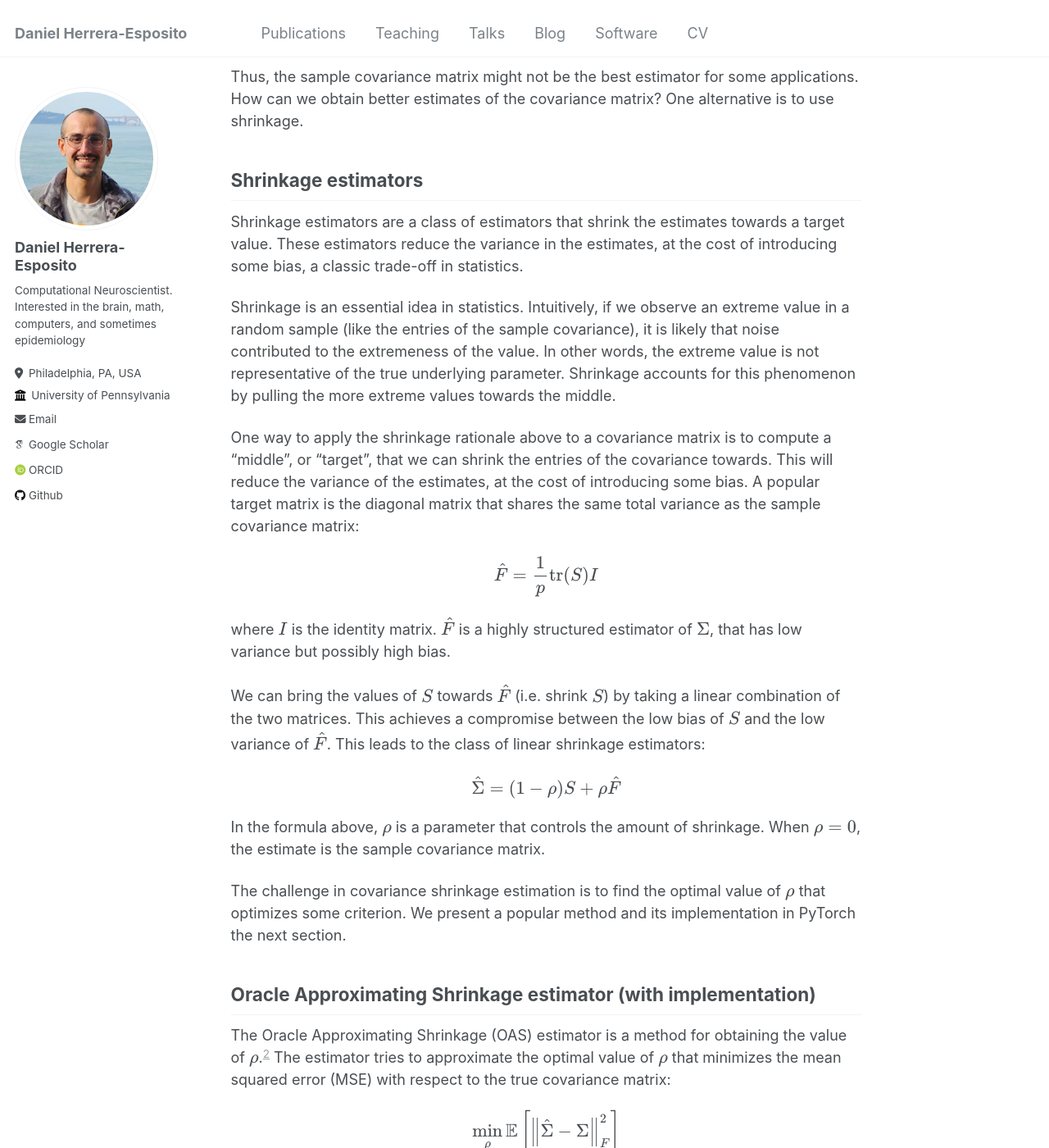
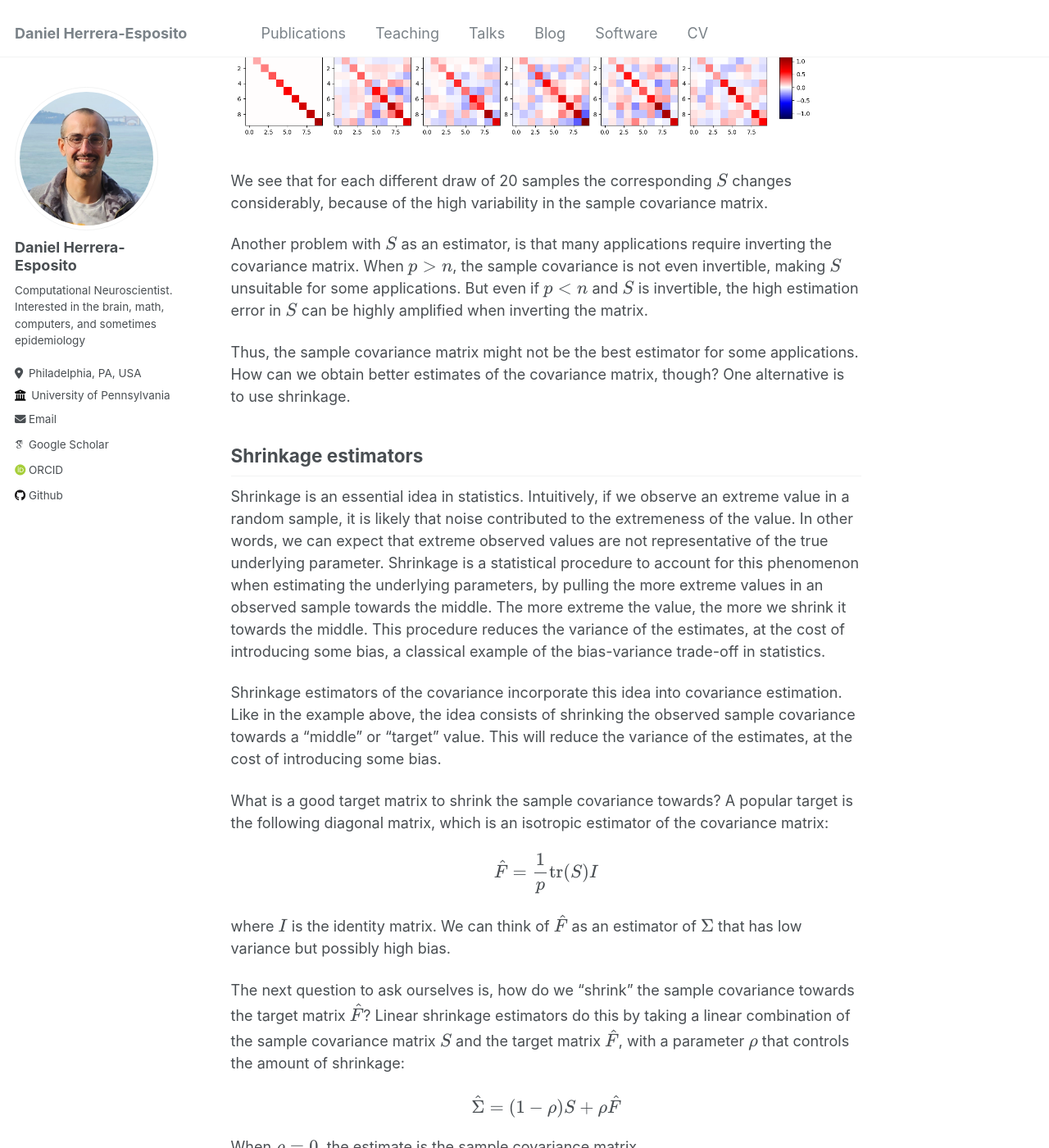
Before and after one commit to dherrera1911/dherrera1911.github.io, a Jekyll site: the page built from _posts/2024-12-03-covariance-shrinkage.md, in a window 1280 px wide and 1400 px high, scrolled down 2355 px. Shown: the whole window at 82% size. Built offline with Jekyll 4.4.1, drawn with Linux system fonts in a browser that asks for light colours; some web fonts are replaced; some of the changed text lies outside the part shown.

Commit message:
Tidy up blogpost

````diff
--- a/_posts/2024-12-03-covariance-shrinkage.md
+++ b/_posts/2024-12-03-covariance-shrinkage.md
@@ -9,29 +9,30 @@
 ---
 
 Covariance matrices are one of the most important objects in
-statistics and machine learning.
-However, estimating covariance matrices can be difficult,
+statistics and machine learning, essential to many algorithms.
+But estimating covariance matrices can be difficult,
 especially in high-dimensional settings. In this post we
 introduce covariance shrinkage, a technique
-to improve the estimation of covariance matrices. We also
+to improve covariance matrix estimation. We also
 provide a PyTorch implementation of a popular shrinkage
-estimator, the Oracle Approximating Shrinkage (OAS) estimator.
+technique, the Oracle Approximating Shrinkage (OAS) estimator.
 
 ## Introduction
 
-One issue with estimating covariance matrices is that
-for a random variable with $$p$$ dimensions, the covariance
-matrix has $$p \times p$$ entries. Of those entries, $$(p+1)p/2$$
-are independent parameters need to be estimated, because
-of the symmetry of the covariance matrix.[^1] This means
-that the number of parameters needed to estimate the
-covariance matrix grows fast with the number of dimensions.
-An interesting and challenging statistical problem is how to
-estimate a covariance matrix when the number of observations $$n$$
-is not large compared to the number of dimensions $$p$$.
+One issue with estimating the true covariance matrix
+$$\Sigma$$ for a given population or random variable is that,
+if $$p$$ is the number of dimensions, $$\Sigma$$ has
+$$p \times p$$ entries, of which $$(p+1)p/2$$
+are independent parameters need to be estimated (because
+of the matrix symmetry[^1]). This means that the number of parameters
+needed to estimate the covariance matrix grows fast with the
+number of dimensions. That is, covariance estimation suffers
+from the curse of dimensionality. An interesting and challenging statistical
+problem is how to estimate a covariance matrix when the number of
+observations $$n$$ is not large compared to the number of dimensions $$p$$.
 
-The simplest approach to estimating the covariance
-matrix is to use the sample covariance. Given a dataset of
+The simplest way to estimate the covariance
+matrix is to use the sample covariance $$S$$. Given a dataset of
 $$n$$ observations of $$p$$-dimensional
 random variable $$X \in \mathbb{R}^p$$, with the observations labeled
 as $$X_1, X_2, \ldots, X_n$$, the sample covariance matrix is
@@ -40,13 +41,21 @@
 $$S = \frac{1}{n-1} \sum_{i=1}^n (X_i - \bar{X})(X_i - \bar{X})^T$$
 
 where $$\bar{X}$$ is the sample mean. $$S$$ is an unbiased
-estimator of the true population covariance matrix. This means
+estimator of the true population covariance matrix, which means
 that the expected value of $$S$$ is the true covariance matrix.
 
 However, the sample covariance has some drawbacks as an
 estimator. Mainly, $$S$$ is unstable when $$n$$ is small
-compared to $$p$$, meaning that it can have large errors.
-Let's visualize the variability in $$S$$ with some simulations:
+compared to $$p$$, meaning that it can have large errors
+with respect to the true covariance $$\Sigma$$.
+
+Let's visualize this variability with some simulations.
+We first define a diagonal covariance matrix $$\Sigma$$. Then
+we take 20 samples from a 10-dimensional Gaussian distribution
+that has $$\Sigma$$ as its true covariance matrix. Then we
+compute the sample covariance matrix $$S$$ for these
+observations. We repeat this process 5 times and plot the
+resulting sample covariance matrices.
 
 ```python
 import torch
@@ -55,10 +64,12 @@
 
 torch.manual_seed(2)
 
-n_dim = 10
-n_samples = 20
-n_reps = 5
+# Simulation parameters
+n_dim = 10      # Number of dimensions of the random variable
+n_samples = 20  # Number of samples to use
+n_reps = 5      # Number of sample covariance matrices to compute
 
+# True covariance matrix
 cov_pop = torch.linspace(start=0.1, end=1, steps=n_dim)
 cov_pop = torch.diag(cov_pop)
 
@@ -76,7 +87,7 @@
 im = axs[0].imshow(cov_pop, cmap='seismic', vmin=-max_val, vmax=max_val)
 axs[0].set_title("Population cov", fontsize=18)
 for i, ax in enumerate(axs[1:]):
-    im = ax.imshow(covs_sample[i], cmap='seismic', vmin=-max_val, vmax=max_val)
+    ax.imshow(covs_sample[i], cmap='seismic', vmin=-max_val, vmax=max_val)
     ax.set_title(f"Sample cov {i+1}", fontsize=18)
 
 plt.tight_layout()
@@ -94,86 +105,98 @@
 ```
 ![](/files/blog/shrinkage/cov_var1.png)
 
-Also, many applications require inverting the covariance matrix.
-For one, $$S$$ is not even invertible if the number of observations
-is less than the number of dimensions. But even if the sample
-covariance is invertible, the estimation errors can be highly
-amplified when inverting the matrix.
+We see that for each different draw of 20 samples the corresponding
+$$S$$ changes considerably, because of the high variability in
+the sample covariance matrix.
+
+Another problem with $$S$$ as an estimator, is that many applications require
+inverting the covariance matrix. When $$p > n$$, the sample covariance
+is not even invertible, making $$S$$ unsuitable for some applications.
+But even if $$p<n$$ and $$S$$ is invertible, the high estimation error in
+$$S$$ can be highly amplified when inverting the matrix.
 
 Thus, the sample covariance matrix might not be the best
 estimator for some applications. How can we obtain better
-estimates of the covariance matrix?
-One alternative is to use shrinkage.
+estimates of the covariance matrix, though? One alternative is to use
+shrinkage.
 
 ## Shrinkage estimators
 
-Shrinkage estimators are a class of estimators that shrink the
-estimates towards a target value. These estimators reduce the
-variance in the estimates, at the cost of introducing some bias,
-a classic trade-off in statistics.
+Shrinkage is an essential idea in statistics. Intuitively,
+if we observe an extreme value in a random sample, it is likely that
+noise contributed to the extremeness of the value. In other words,
+we can expect that extreme observed values are not representative of
+the true underlying parameter. Shrinkage is a statistical procedure to
+account for this phenomenon when estimating the underlying parameters,
+by pulling the more extreme values in an observed sample towards the middle.
+The more extreme the value, the more we shrink it towards the middle. This
+procedure reduces the variance of the estimates, at the cost of introducing
+some bias, a classical example of the bias-variance trade-off in statistics.
 
-Shrinkage is an essential idea in statistics. Intuitively,
-if we observe an extreme value in a random sample
-(like the entries of the sample covariance), it is likely that
-noise contributed to the extremeness of the value. In other words,
-the extreme value is not representative of the true underlying
-parameter. Shrinkage accounts for this phenomenon by
-pulling the more extreme values towards the middle.
+Shrinkage estimators of the covariance incorporate this idea into
+covariance estimation. Like in the example above, the idea consists
+of shrinking the observed sample covariance towards a "middle" or
+"target" value. This will reduce the variance
+of the estimates, at the cost of introducing some bias.
 
-One way to apply the shrinkage rationale above to a covariance
-matrix is to compute a "middle", or "target", that we can shrink
-the entries of the covariance towards. This will reduce the variance
-of the estimates, at the cost of introducing some bias.
-A popular target matrix is the diagonal matrix that
-shares the same total variance as the sample covariance matrix:
+What is a good target matrix to shrink the sample covariance towards?
+A popular target is the following diagonal matrix, which
+is an isotropic estimator of the covariance matrix:
 
 $$\hat{F} = \frac{1}{p} \text{tr}(S) I$$
 
-where $$I$$ is the identity matrix. $$\hat{F}$$ is a highly
-structured estimator of $$\Sigma$$, that has low variance but
+where $$I$$ is the identity matrix. We can think of $$\hat{F}$$
+as an estimator of $$\Sigma$$ that has low variance but
 possibly high bias.
 
-We can bring the values of $$S$$ towards $$\hat{F}$$ (i.e. shrink
-$$S$$) by taking a linear combination of the two matrices.
-This achieves a compromise between the low bias
-of $$S$$ and the low variance of $$\hat{F}$$. This leads to
-the class of linear shrinkage estimators:
+The next question to ask ourselves is, how do we "shrink" the sample
+covariance towards the target matrix $$\hat{F}$$? Linear shrinkage
+estimators do this by taking a linear combination of the sample
+covariance matrix $$S$$ and the target matrix $$\hat{F}$$,
+with a parameter $$\rho$$ that controls the amount of shrinkage:
 
 $$\hat{\Sigma} = (1-\rho) S + \rho \hat{F}$$
 
-In the formula above, $$\rho$$ is a parameter that controls the
-amount of shrinkage. When $$\rho = 0$$, the estimate is the sample
-covariance matrix.
+When $$\rho = 0$$, the estimate is the sample covariance matrix.
 
-The challenge in covariance shrinkage estimation is to find
-the optimal value of $$\rho$$ that optimizes some criterion.
-We present a popular method and its implementation in PyTorch
-the next section.
-
+The last question we need to ask ourselves is how to find a value
+of $$\rho$$ that results in a good estimate. This is a challenging
+problem, as the optimal value of $$\rho$$ depends on the true
+covariance matrix, which is unknown. We turn to this question
+in the next section.
 
 ## Oracle Approximating Shrinkage estimator (with implementation)
 
-The Oracle Approximating Shrinkage (OAS) estimator is a method
-for obtaining the value of $$\rho$$.[^2] The estimator tries to
-approximate the optimal value of $$\rho$$ that minimizes the
-mean squared error (MSE) with respect to the true covariance
-matrix:
+A typical way to find a good value of $$\rho$$ is to start
+by assuming that the true covariance matrix $$\Sigma$$ is known,
+and choosing an estimation criterion to minimize. For example,
+one common criterion to optimize is the mean squared error (MSE)
+between the estimated covariance matrix $$\hat{\Sigma}$$ and the true
+covariance matrix $$\Sigma$$:
 
 $$\min_{\rho} \mathbb{E} \left[ \left\| \hat{\Sigma} - \Sigma \right\|_F^2 \right]$$
 
-where $$\| \cdot \|_F$$ is the Frobenius norm.[^3] The authors of
-the original [OAS paper](https://ieeexplore.ieee.org/document/5484583)
-derive the following closed-form formula approximating the
-the $$\rho$$ that minimizes the expression above (under a Gaussian
-assumption). This approximation is particularly useful when the
-number of observations is small. The formula for the OAS
-approximation is given by:
+where $$\| \cdot \|_F$$ is the Frobenius norm[^3]. Under a known
+$$\Sigma$$, it is often possible to find a formula for what
+the optimal value of $$\rho$$ is, which can be denoted as
+the oracle value of $$\rho$$.
+
+In practice, however, we do not know the true covariance matrix
+$$\Sigma$$. Thus, the challenge is to find a way to approximate
+the unknown optimal value of $$\rho$$ when $$\Sigma$$ is unknown.
+
+This is what [Oracle Approximating Shrinkage (OAS)](https://ieeexplore.ieee.org/document/5484583)
+does: it proposes a formula to approximate the oracle value of $$\rho$$
+that minimizes the MSE, under the assumption that the data is
+Gaussian distributed. This method performs particularly well
+when the number of observations $$n$$ is small compared to the number
+of dimensions $$p$$. The OAS formula for $$\rho$$ is as follows:
 
 $$\hat{\rho}_{OAS} = \frac{(1-2p)\mathrm{Tr}(S^2) + \mathrm{Tr}^2(S)}
 {(n+1-2/p) (\mathrm{Tr}(S^2) - \mathrm{Tr}^2(S)/p} $$
 
 where we cap the result at 1 (if the value of the formula
-above is larger than one, we set $\hat{\rho}_{OAS}=1$).
+above is larger than one, we set $$\hat{\rho}_{OAS}=1$$).
 
 Let's implement the OAS estimator in PyTorch:
 
@@ -235,9 +258,13 @@
     return oas_estimate
 ```
 
-Let's now test the OAS estimator with the same simulations as before,
-and compare the MSE of the OAS estimator $$\hat{Sigma}$$ to the MSE of
-the sample covariance matrix $$S$$:
+Let's now test the OAS estimator with the same simulations as before.
+We again sample 20 observations from a 10-dimensional Gaussian,
+and we compute both the sample covariance matrix $$S$$ and the
+OAS estimator $$\hat{\Sigma}$$ for the data. We repeat this
+process 5 times, and plot both the covariance estimates, and
+compute the MSE between the true covariance matrix and both
+estimators.
 
 ```python
 n_dim = 10
@@ -291,29 +318,31 @@
 
 ## Linear Discriminant Analysis with shrinkage
 
-Let's next see the OAS estimator used in practice, by applying
-Linear Discriminant Analysis (LDA) to the MNIST dataset.
+Let's next compare the OAS estimator to the sample covariance
+estimator in a practical setting. For this, we will
+use Linear Discriminant Analysis (LDA) as applied to the MNIST dataset.
+
+### Linear Discriminant Analysis
 
 LDA is a standard technique for
 dimensionality reduction and classification. In a labeled dataset,
-LDA learns the filters that maximize the separation between classes
+LDA learns the filters that maximize the separation between classes,
 while minimizing the within-class variability. This goal can be
 mathematically formulated as follows:
 
 - In a dataset with $$C$$ classes, the between-class scatter matrix
 $$S_B = \frac{1}{C}\sum_{i=1}^C (\mu_i - \mu)(\mu_i - \mu)^T$$
 (i.e. covariance of the class means centered around the global mean)
-indicates how the class means are spread out in the data space
+indicates how the class means are spread out in the data space. In this
+formula, $$\mu_i$$ is the mean of class $$i$$, and $$\mu$$ is the global mean.
 - The within-class scatter matrix
 $$S_W = \frac{1}{N} \sum_{i=1}^C \sum_{x \in X_i} (x - \mu_i)(x - \mu_i)^T$$,
-where $$N$$ is the total number of samples, and $$X_i$$ is the
-set of samples in class $$i$$ indicates how the data points are spread out
-around their class means (this is the residual covariance around the
-class means)
-- Along direction $$w$$, the variance between classes is given by
-$$w^T S_B w$$, and the variance within classes is given by
-$$w^T S_W w$$
-- The directions that maximize between-class separation while
+where $$N$$ is the total number of samples, and $$X_i$$ is the residual
+covariance around the class means, i.e. the within-class variability.
+- If we project the data along vector $$w$$, the variance between classes
+will be given by $$w^T S_B w$$, and the variance within classes will
+be given by $$w^T S_W w$$
+- Thus, the filters $$w$$ that maximize between-class separation while
 minimizing within-class variance are the directions that maximize
 the following ratio:
 
@@ -324,21 +353,22 @@
 (see [here](https://en.wikipedia.org/wiki/Linear_discriminant_analysis#Multiclass_LDA)).
 Thus, we can find the LDA filters by computing the two scatter matrices,
 inverting $$S_W$$, and computing the eigenvectors of the product $$S_W^{-1} S_B$$.
+LDA is also a linear classifier, which uses these projection to
+classify new data points based on how close they are to the class means.
 
 The quality of the LDA filters depends on the quality of the
-estimates of $$S_W$$ and $$S_B$$. Thus, we can compare the filters
-learned when using the sample covariance estimator and the OAS
-estimator for $$S_W$$. This gives us a natural way to evaluate
-both methods: we can use the classification accuracy of the LDA
-linear decoder with the projections learned with both methods
-as a measure of the quality of the covariance matrix.
+estimates of $$S_W$$ and $$S_B$$. That's why LDA is a good
+application to compare covariance estimators: the quality
+of the LDA filters (which we can measure by the classification
+accuracy) can be used as a proxy for the quality of the covariance
+estimates.
 
-We apply LDA to the MNIST dataset because it has a large number of
-dimensions.
+### Applying LDA to MNIST
 
 Let's first load the MNIST dataset using the `torchvision` package.
+
 Note that we modify the dataset in two ways to better suit our example.
-First, we subsample the number of images, keeping only 2000 pictures so that
+First, we subsample the number of images, keeping only 2000 images so that
 the number of observations $$n$$ is close to the number of dimensions $$p$$.
 Second, we remove from the learning procedure some pixels that have zero
 variance (i.e. they are constant across all images) to avoid
@@ -407,7 +437,8 @@
 
 ![](/files/blog/shrinkage/mnist.png)
 
-Next, let's compute the scatter matrices $$S_W$$ and $$S_B$$
+Next, let's compute the scatter matrices $$S_W$$ and $$S_B$$. Matrix $$S_W$$
+is estimated both using the sample covariance and the OAS estimator.
 
 ```python
 # Compute the class means
@@ -501,9 +532,21 @@
 example in the influential paper
 [Regularized Discriminant Analysis](https://www.tandfonline.com/doi/abs/10.1080/01621459.1989.10478752).
 
+## Conclusion
 
-[^1]: The covariance matrix is symmetric, so the number of unique entries is given by those at and below the diagonal. The first row has $1$ element at/below the diagonal, the second row has $2$, and so on up to the $n$th row, which has $p$ elements. So the number of unique elements equals the sum $1 + 2 + \ldots + p$. Note that adding the first and last element equals $p+1$, adding the second and second-to-last element also equals $p+1$, and so on. So, we have $p/2$ pairs of elements that sum to $p+1$, resulting in the known formula $1 + 2 + \ldots + p = \frac{(p+1)p}{2}$
+In this post, we learned that although the sample covariance matrix is a simple
+and unbiased estimator of the true covariance matrix, it may not be the best
+estimator for some applications. In particular, when the number of observations
+is small compared to the number of dimensions, shrinkage estimators can provide
+more stable and accurate estimates of the covariance matrix. We introduced a
+type of linear shrinkage estimator, the Oracle Approximating Shrinkage (OAS),
+which aims to minimize the MSE between the estimated and true covariance matrix.
+Other shrinkage estimators exist, both of the non-linear type, and also aiming
+to minimize other criteria, such as in the spectral domain.
+
+
+[^1]: The covariance matrix is symmetric, so the number of unique entries is given by those at and below the diagonal. The first row has $$1$$ element at/below the diagonal, the second row has $$2$$, and so on up to the $$n$$th row, which has $$p$$ elements. So the number of unique elements equals the sum $$1 + 2 + \ldots + p$$. Note that adding the first and last element equals $$p+1$$, adding the second and second-to-last element also equals $$p+1$$, and so on. So, we have $$p/2$$ pairs of elements that sum to $$p+1$$, resulting in the known formula $$1 + 2 + \ldots + p = \frac{(p+1)p}{2}$$
 
 [^2]: The name Oracle Approximating Shrinkage comes from the fact that there is a formula for the optimal shrinkage coefficient when the true covariance matrix is known, which we can refer to as the oracle value. The OAS estimator approximates this oracle value when the true covariance matrix is unknown.
 
-[^3]: The Frobenius norm of a matrix $A$ is defined as $\| A \|_F = \sqrt{\sum_{i,j} A_{ij}^2}$, which also equal to $\text{tr}(A^T A)$, where $\text{tr}$ is the trace operator.
+[^3]: The Frobenius norm of a matrix $$A$$ is defined as $$\| A \|_F = \sqrt{\sum_{i,j} A_{ij}^2}$$, which also equal to $$\text{tr}(A^T A)$$, where $$\text{tr}$$ is the trace operator.
````
Also changed, not shown: other parts of _posts/2024-12-03-covariance-shrinkage.md (+2 -2 lines).
